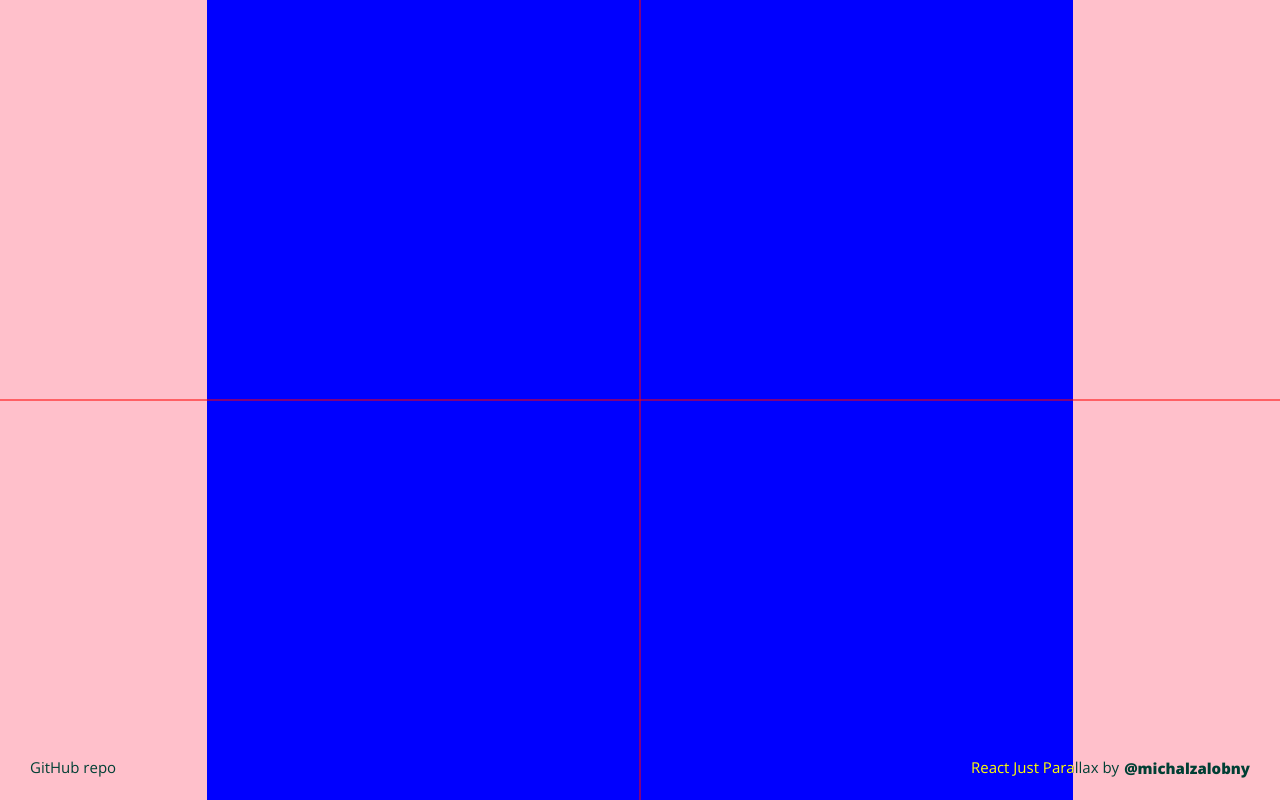
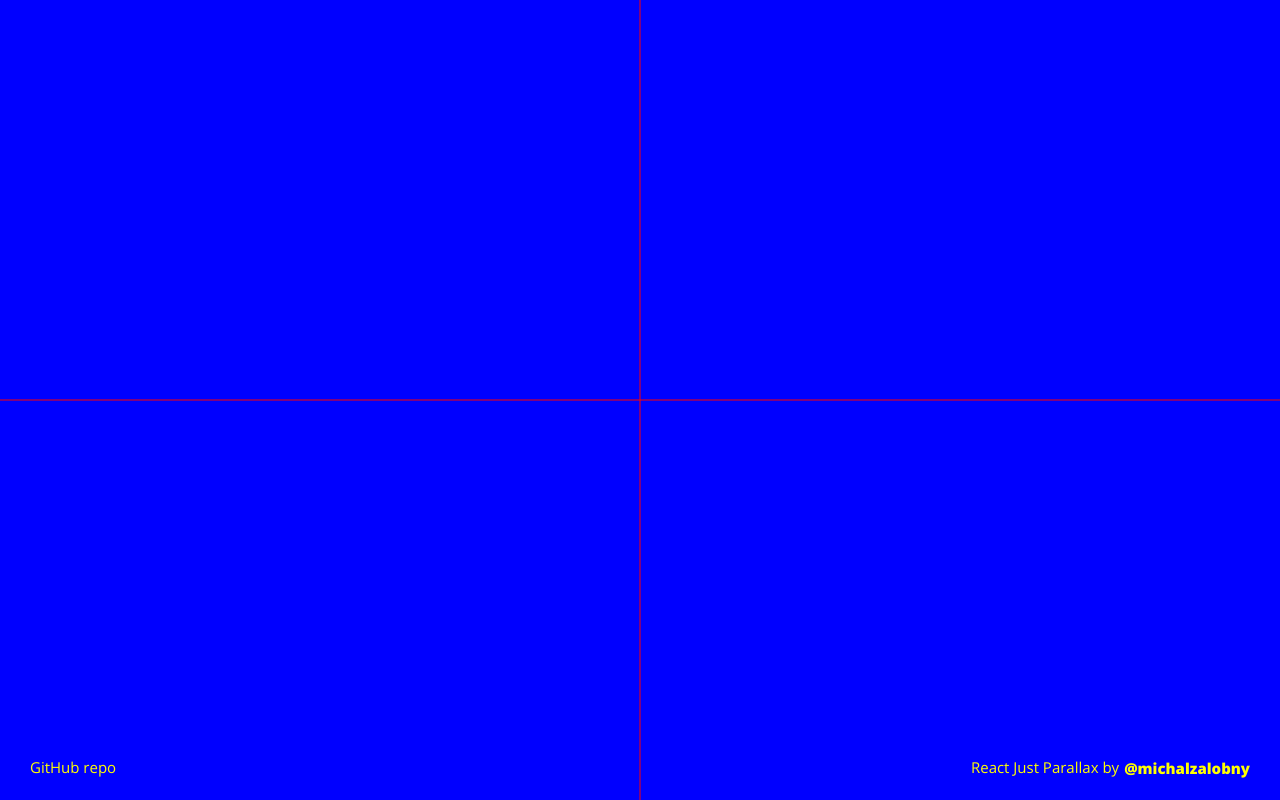
Before and after one commit to michalzalobny/react-just-parallax, a Next.js app in the folder frontend/: page / in a window 1280 px wide. Built offline with nearby package versions, Linux system fonts and the light colour scheme; no server answers.

Commit message:
Update positioning

```diff
--- a/frontend/src/components/Caption/Caption.styles.ts
+++ b/frontend/src/components/Caption/Caption.styles.ts
@@ -1,11 +1,28 @@
 import styled, { css } from 'styled-components';
 
-export const Wrapper = styled.div`
+interface WrapperProps {
+  $elHeight: number;
+}
+
+export const Wrapper = styled.div<WrapperProps>`
+  position: sticky;
+  top: 0;
+  left: 0;
+  width: 100%;
+  height: ${props => props.$elHeight}px;
+`;
+
+export const CanvasWrapper = styled.div`
   position: absolute;
   top: 0;
   left: 0;
   width: 100%;
   height: 100%;
+  z-index: 1;
+  user-select: none;
+  pointer-events: none;
+  opacity: 0.9;
+  display: none;
 `;
 
 interface ReadyWrapperProps {
@@ -31,16 +48,3 @@ export const ReadyWrapper = styled.div<ReadyWrapperProps>`
       pointer-events: none;
     `}
 `;
-
-export const CanvasWrapper = styled.div`
-  position: fixed;
-  top: 0;
-  left: 0;
-  width: 100%;
-  height: 100%;
-  z-index: 1;
-  user-select: none;
-  pointer-events: none;
-  opacity: 0.9;
-  display: none;
-`;
--- a/frontend/src/components/Caption/Caption.tsx
+++ b/frontend/src/components/Caption/Caption.tsx
@@ -1,5 +1,7 @@
 import React, { useEffect, useRef, useState } from 'react';
 import { MotionValue } from 'framer-motion';
+
+import { useWindowSize } from 'hooks/useWindowSize';
 
 import { appState } from './Caption.state';
 import { App } from './classes/App';
@@ -13,6 +15,7 @@ export const Caption = (props: Props) => {
   const { scrollRatio } = props;
   const rendererEl = useRef<HTMLDivElement | null>(null);
   const [shouldReveal, setShouldReveal] = useState(false);
+  const { windowSize } = useWindowSize();
 
   useEffect(() => {
     if (!rendererEl.current) return;
@@ -28,7 +31,7 @@ export const Caption = (props: Props) => {
 
   return (
     <>
-      <S.Wrapper>
+      <S.Wrapper $elHeight={windowSize.windowHeight}>
         <S.ReadyWrapper shouldReveal={shouldReveal} />
         <S.CanvasWrapper ref={rendererEl} />
       </S.Wrapper>
--- a/frontend/src/components/Caption/classes/App.ts
+++ b/frontend/src/components/Caption/classes/App.ts
@@ -53,8 +53,9 @@ export class App {
 
   _onResize() {
     const clientRect = this._rendererEl.getBoundingClientRect();
-    this._rendererBounds.width = clientRect.width - getScrollbarWidth(); //substract scrollbar width to perfectly fit
-    this._rendererBounds.height = clientRect.height;
+    this._rendererBounds.width = clientRect.width;
+    //using window height instead of element to prevent from bugs on mobile, where 100% of height is not the exact inner height of window
+    this._rendererBounds.height = window.innerHeight;
     this._pixelRatio = Math.min(window.devicePixelRatio, 2);
     this._setSizes();
     this._textSketch.setRendererBounds(this._rendererBounds);
--- a/frontend/src/containers/IndexPage/IndexPage.tsx
+++ b/frontend/src/containers/IndexPage/IndexPage.tsx
@@ -40,10 +40,10 @@ export default function IndexPage() {
     <>
       <Head />
       <S.ScrollContainer ref={scrollContainerRef}>
+        <S.CaptionWrapper ref={captionWrapperRef}>
+          <Caption scrollRatio={scrollRatio} />
+        </S.CaptionWrapper>
         <S.Wrapper>
-          <S.CaptionWrapper ref={captionWrapperRef}>
-            <Caption scrollRatio={scrollRatio} />
-          </S.CaptionWrapper>
           <S.DocsWrapper>
             <DocsInfo scrollContainerRef={scrollContainerRef} />
           </S.DocsWrapper>
```
